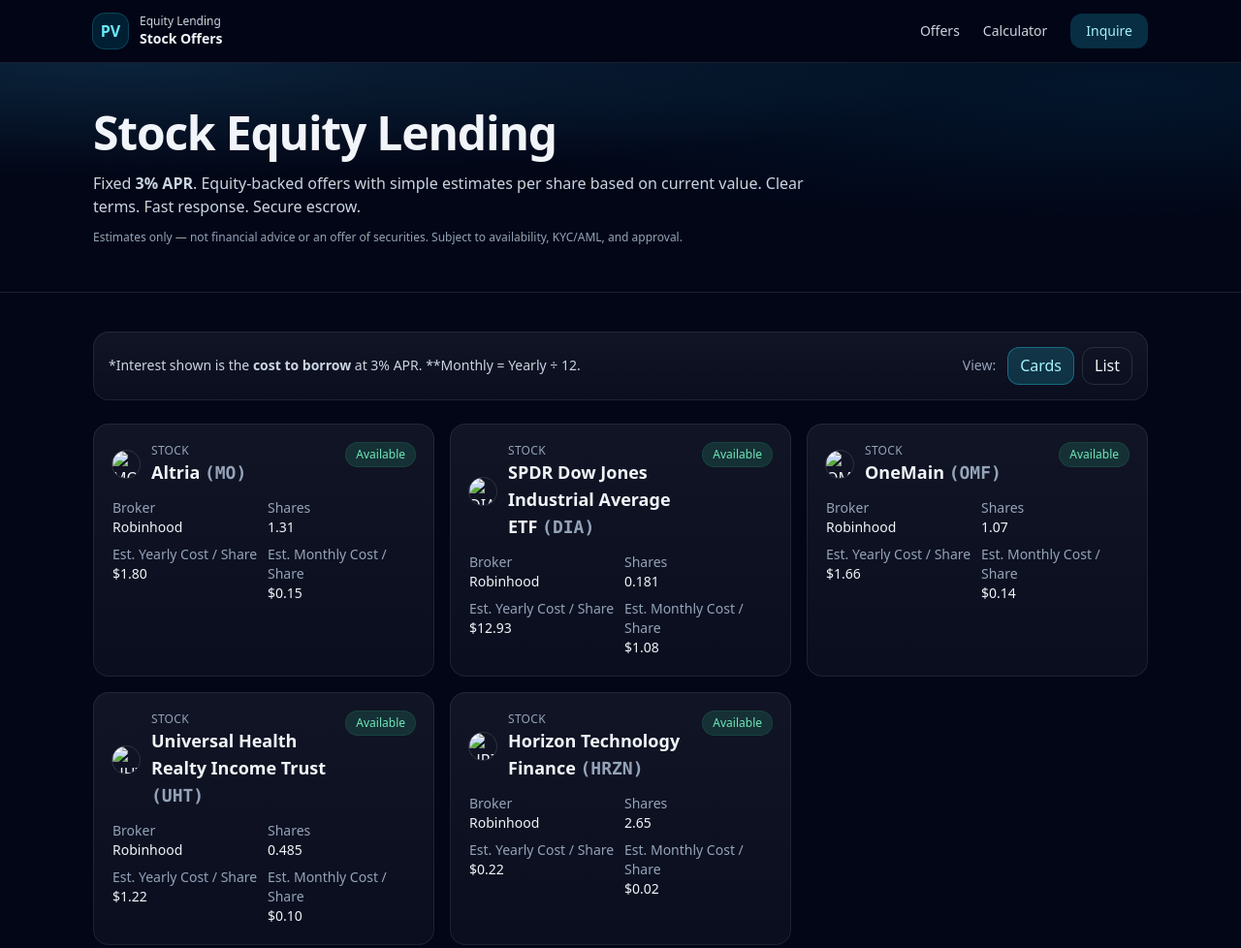
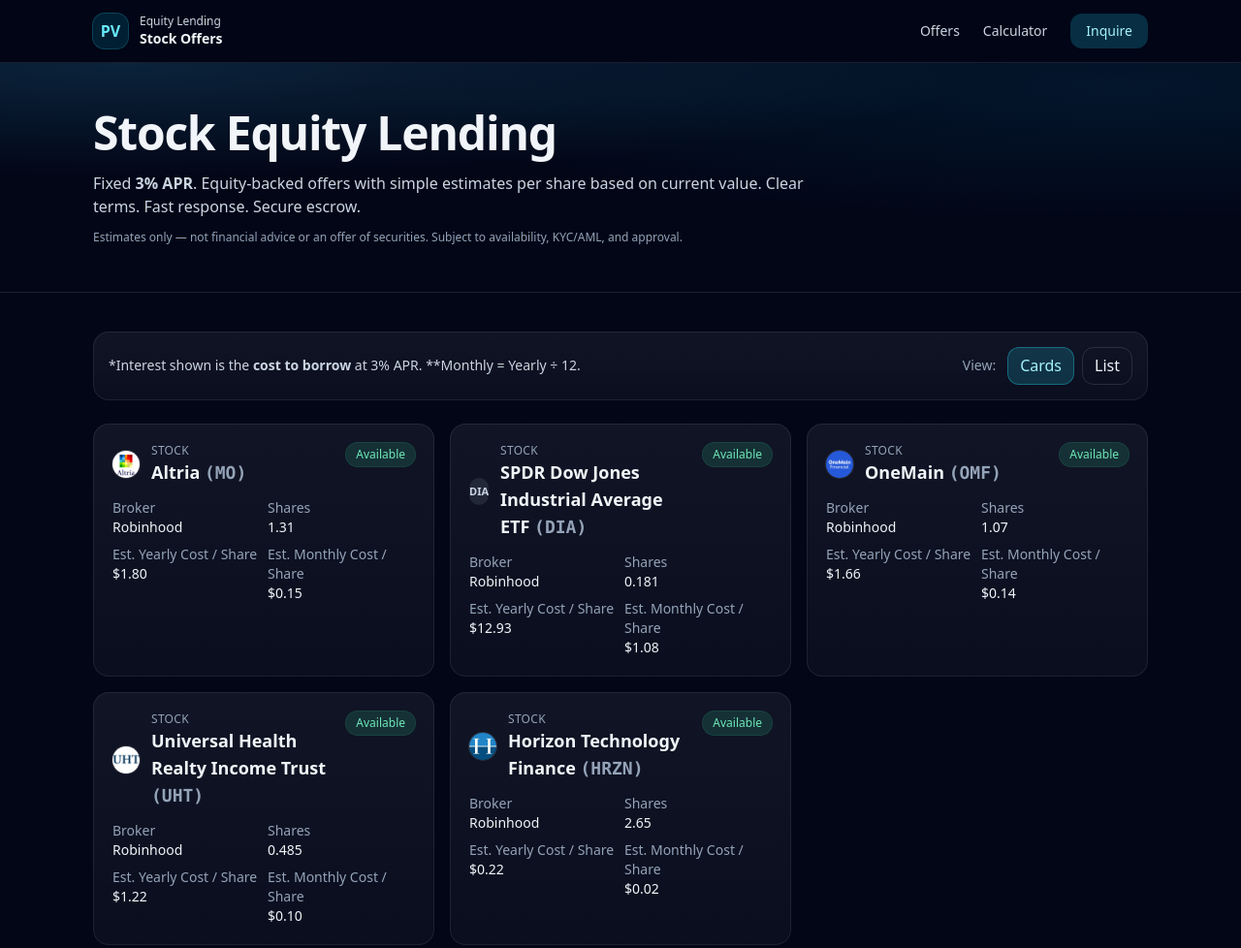
Before and after one commit to PVirgil/stock-lending, a plain HTML site: page index.html in a window 1280 px wide. Shown: the top 978 px of the page at 97% size. Drawn offline with nearby package versions, Linux system fonts and the light colour scheme.

Commit message:
Update index.html

```diff
--- a/index.html
+++ b/index.html
@@ -35,11 +35,11 @@
 
     // Logos (put files in /assets/logos/ with these exact names)
     const LOGOS = {
-      DIA: '/assets/logos/Screenshot-2025-07-11-2.33.48-PM.png',
-      MO:  '/assets/logos/651ee43a9416d.png',
-      HRZN:'/assets/logos/1631311926898.jpeg',
-      OMF: '/assets/logos/unnamed.png',
-      UHT: '/assets/logos/uht.webp'
+      DIA: '',
+      MO:  '651ee43a9416d.png',
+      HRZN:'1631311926898.jpeg',
+      OMF: 'unnamed.png',
+      UHT: 'uht.webp'
     };
 
     function logoTag(ticker,name){
```
